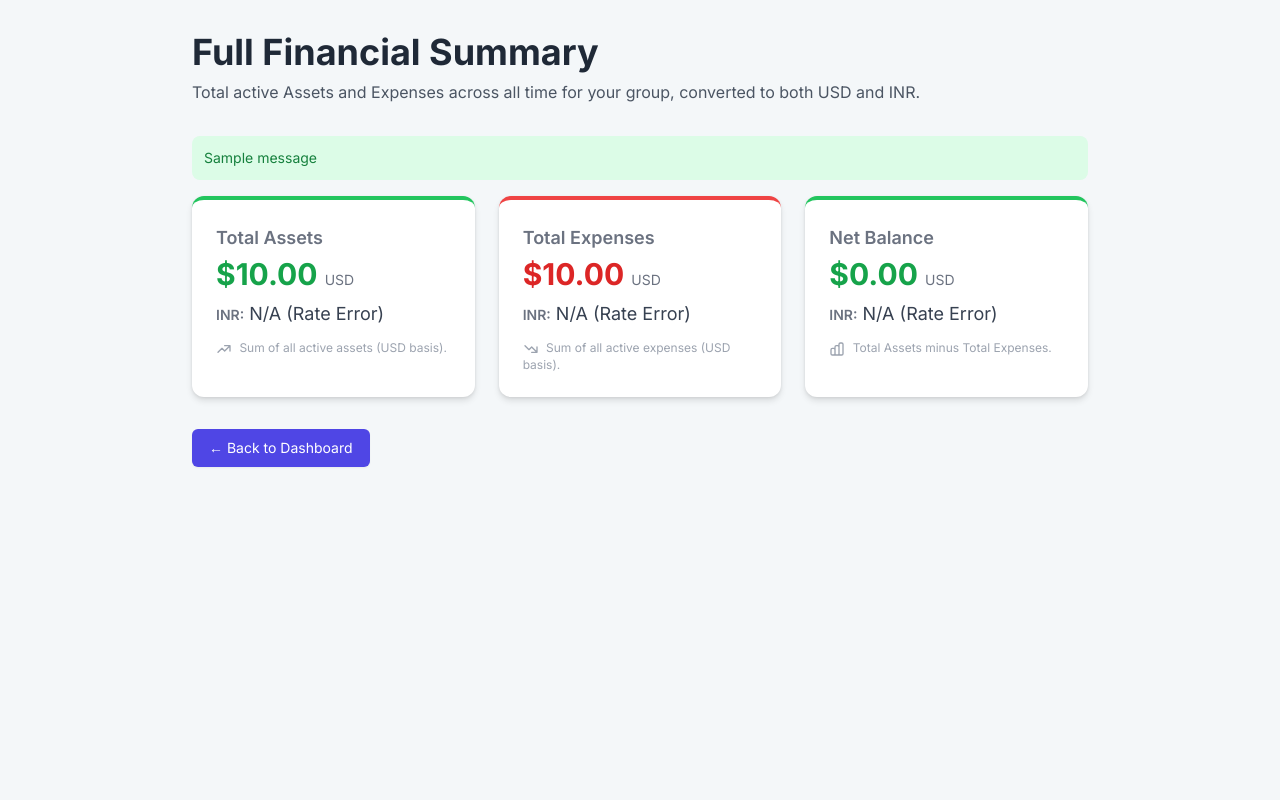
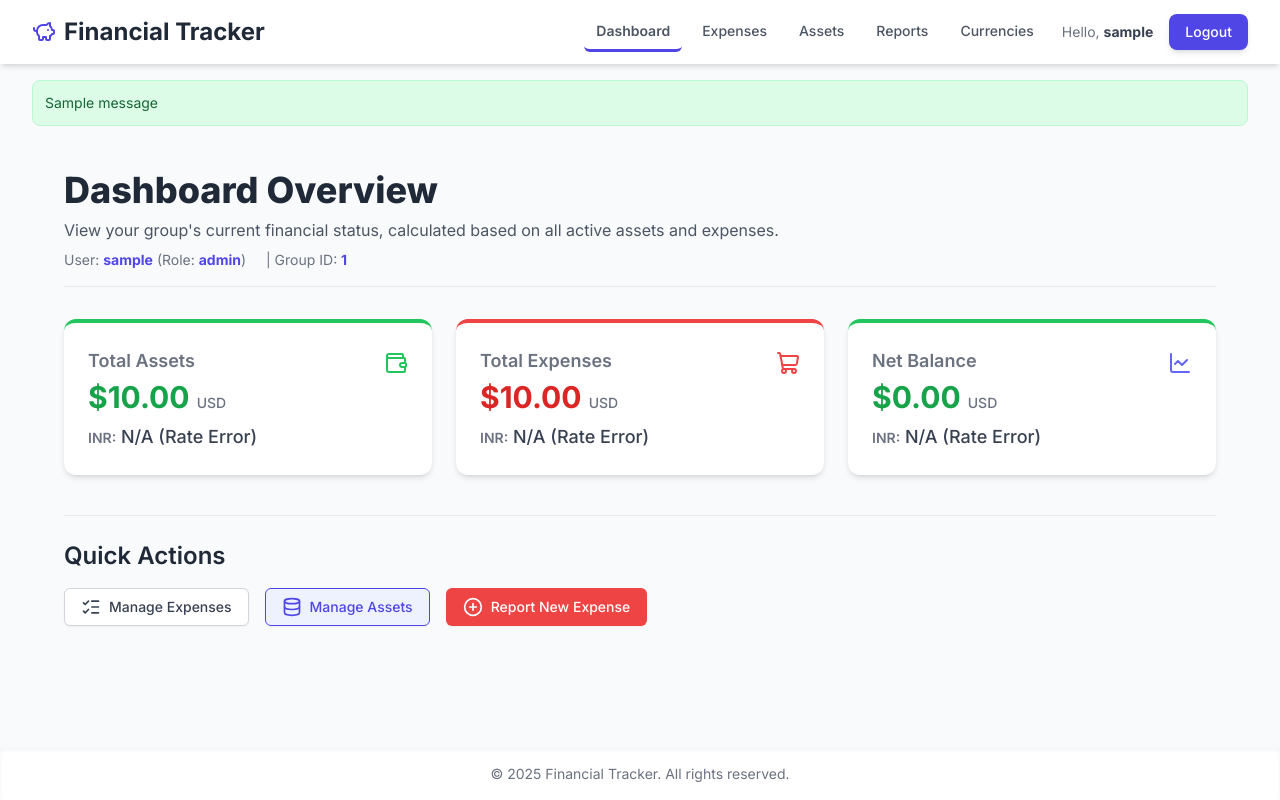
Before and after one commit to foyruser/Family-Financial-Dashboard, a Flask app: page / in a window 1280 px wide. Run offline with Flask 3, Linux system fonts and the light colour scheme; the visitor is signed in with stand-in values (Sample User, id 1); one stand-in notice (Sample message) is shown; a database or web service that is not in the repository returns one stand-in record (values such as "Sample title"); some libraries are stand-ins or nearby versions.

Commit message:
Update home.html

```diff
--- a/templates/home.html
+++ b/templates/home.html
@@ -1,49 +1,33 @@
-<!DOCTYPE html>
-<html lang="en">
-<head>
-    <meta charset="UTF-8">
-    <meta name="viewport" content="width=device-width, initial-scale=1.0">
-    <title>Full Financial Summary</title>
-    <script src="https://cdn.tailwindcss.com"></script>
-    <link href="https://fonts.googleapis.com/css2?family=Inter:wght@400;600;700&display=swap" rel="stylesheet">
-    <style>
-        body {
-            font-family: 'Inter', sans-serif;
-            background-color: #f4f7f9;
-        }
-        .summary-card {
-            box-shadow: 0 4px 6px rgba(0, 0, 0, 0.1), 0 1px 3px rgba(0, 0, 0, 0.08);
-            transition: transform 0.3s ease-in-out;
-        }
-        .summary-card:hover {
-            transform: translateY(-2px);
-        }
-    </style>
-</head>
-<body class="p-4 md:p-8">
-    <div class="max-w-4xl mx-auto">
-        <header class="mb-8">
-            <h1 class="text-4xl font-extrabold text-gray-800 mb-2">Full Financial Summary</h1>
-            <p class="text-gray-600">Total active Assets and Expenses across all time for your group, converted to both USD and INR.</p>
+{% extends "base.html" %}
+
+{% block title %}Dashboard | Finance Tracker{% endblock %}
+
+{% block content %}
+<div class="max-w-6xl mx-auto">
+    <header class="mb-8 border-b pb-4">
+        <h1 class="text-4xl font-extrabold text-gray-800 mb-2">Dashboard Overview</h1>
+        <p class="text-gray-600">
+            View your group's current financial status, calculated based on all active assets and expenses.
+        </p>
+        <div class="mt-2 text-sm text-gray-500">
+            <span>User: <strong class="text-indigo-600">{{ g.user_name if g.user_name else 'N/A' }}</strong> (Role: <strong class="text-indigo-600">{{ g.user_role }}</strong>)</span>
+            {% if g.group_id %}
+                <span class="ml-4">| Group ID: <strong class="text-indigo-600">{{ g.group_id }}</strong></span>
+            {% else %}
+                <span class="ml-4">| Group: <strong class="text-orange-500">None Assigned</strong></span>
+            {% endif %}
+        </div>
     </header>
 
-        {% with messages = get_flashed_messages(with_categories=true) %}
-            {% if messages %}
-                <div class="mb-4">
-                    {% for category, message in messages %}
-                        <div class="p-3 mb-2 rounded-lg text-sm {% if category == 'error' %}bg-red-100 text-red-700{% elif category == 'success' %}bg-green-100 text-green-700{% else %}bg-blue-100 text-blue-700{% endif %}" role="alert">
-                            {{ message }}
-                        </div>
-                    {% endfor %}
-                </div>
-            {% endif %}
-        {% endwith %}
-
+    <!-- FINANCIAL SUMMARY CARDS -->
     <div class="grid grid-cols-1 md:grid-cols-3 gap-6">
 
         <!-- Total Assets Card -->
-            <div class="summary-card bg-white p-6 rounded-xl border-t-4 border-green-500">
+        <div class="card p-6 border-t-4 border-green-500">
+            <div class="flex items-center justify-between">
                 <p class="text-lg font-semibold text-gray-500 mb-1">Total Assets</p>
+                <i data-lucide="wallet" class="w-6 h-6 text-green-500"></i>
+            </div>
             <p class="text-3xl font-bold text-green-600">
                 ${{ "%.2f" | format(summary.total_assets_usd) }} <span class="text-sm font-medium text-gray-500">USD</span>
             </p>
@@ -54,17 +38,14 @@
                     <span class="text-sm font-semibold text-gray-500">INR:</span> N/A (Rate Error)
                 {% endif %}
             </p>
-                <div class="text-xs text-gray-400 mt-3">
-                    <svg xmlns="http://www.w3.org/2000/svg" class="h-4 w-4 inline mr-1" fill="none" viewBox="0 0 24 24" stroke="currentColor" stroke-width="2">
-                      <path stroke-linecap="round" stroke-linejoin="round" d="M13 7h8m0 0v8m0-8l-8 8-4-4-6 6" />
-                    </svg>
-                    Sum of all active assets (USD basis).
-                </div>
         </div>
 
         <!-- Total Expenses Card -->
-            <div class="summary-card bg-white p-6 rounded-xl border-t-4 border-red-500">
+        <div class="card p-6 border-t-4 border-red-500">
+            <div class="flex items-center justify-between">
                 <p class="text-lg font-semibold text-gray-500 mb-1">Total Expenses</p>
+                 <i data-lucide="shopping-cart" class="w-6 h-6 text-red-500"></i>
+            </div>
             <p class="text-3xl font-bold text-red-600">
                 ${{ "%.2f" | format(summary.total_expenses_usd) }} <span class="text-sm font-medium text-gray-500">USD</span>
             </p>
@@ -75,19 +56,16 @@
                     <span class="text-sm font-semibold text-gray-500">INR:</span> N/A (Rate Error)
                 {% endif %}
             </p>
-                <div class="text-xs text-gray-400 mt-3">
-                    <svg xmlns="http://www.w3.org/2000/svg" class="h-4 w-4 inline mr-1" fill="none" viewBox="0 0 24 24" stroke="currentColor" stroke-width="2">
-                      <path stroke-linecap="round" stroke-linejoin="round" d="M13 17h8m0 0V9m0 8l-8-8-4 4-6-6" />
-                    </svg>
-                    Sum of all active expenses (USD basis).
-                </div>
         </div>
 
         <!-- Net Balance Card -->
         {% set net_color = 'green-600' if summary.net_balance_usd >= 0 else 'red-600' %}
         {% set net_border = 'green-500' if summary.net_balance_usd >= 0 else 'red-500' %}
-            <div class="summary-card bg-white p-6 rounded-xl border-t-4 border-{{ net_border }}">
+        <div class="card p-6 border-t-4 border-{{ net_border }}">
+            <div class="flex items-center justify-between">
                 <p class="text-lg font-semibold text-gray-500 mb-1">Net Balance</p>
+                <i data-lucide="line-chart" class="w-6 h-6 text-indigo-500"></i>
+            </div>
             <p class="text-3xl font-bold text-{{ net_color }}">
                 ${{ "%.2f" | format(summary.net_balance_usd) }} <span class="text-sm font-medium text-gray-500">USD</span>
             </p>
@@ -98,23 +76,27 @@
                     <span class="text-sm font-semibold text-gray-500">INR:</span> N/A (Rate Error)
                 {% endif %}
             </p>
-                <div class="text-xs text-gray-400 mt-3">
-                    <svg xmlns="http://www.w3.org/2000/svg" class="h-4 w-4 inline mr-1" fill="none" viewBox="0 0 24 24" stroke="currentColor" stroke-width="2">
-                      <path stroke-linecap="round" stroke-linejoin="round" d="M9 19v-6a2 2 0 00-2-2H5a2 2 0 00-2 2v6a2 2 0 002 2h2a2 2 0 002-2zm0 0V9a2 2 0 012-2h2a2 2 0 012 2v10m-6 0a2 2 0 002 2h2a2 2 0 002-2m0 0V5a2 2 0 012-2h2a2 2 0 012 2v14a2 2 0 01-2 2h-2a2 2 0 01-2-2z" />
-                    </svg>
-                    Total Assets minus Total Expenses.
-                </div>
         </div>
 
     </div>
+    <!-- END FINANCIAL SUMMARY CARDS -->
 
-        <div class="mt-8">
-            <!-- Assumes an 'index' route exists for the main dashboard -->
-            <a href="{{ url_for('home') }}" class="inline-flex items-center px-4 py-2 border border-transparent text-sm font-medium rounded-md shadow-sm text-white bg-indigo-600 hover:bg-indigo-700 focus:outline-none focus:ring-2 focus:ring-offset-2 focus:ring-indigo-500 transition duration-150 ease-in-out">
-                &larr; Back to Dashboard
+    <div class="mt-10 pt-6 border-t border-gray-200">
+        <h2 class="text-2xl font-semibold text-gray-800 mb-4">Quick Actions</h2>
+        <div class="flex flex-wrap gap-4">
+            <a href="{{ url_for('expenses') }}" class="inline-flex items-center px-4 py-2 border border-gray-300 text-sm font-medium rounded-md shadow-sm text-gray-700 bg-white hover:bg-gray-50 transition duration-150 ease-in-out">
+                <i data-lucide="list-checks" class="h-5 w-5 mr-2"></i>
+                Manage Expenses
+            </a>
+            <a href="{{ url_for('assets') }}" class="inline-flex items-center px-4 py-2 border border-indigo-600 text-sm font-medium rounded-md shadow-sm text-indigo-600 bg-indigo-50 hover:bg-indigo-100 transition duration-150 ease-in-out">
+                <i data-lucide="database" class="h-5 w-5 mr-2"></i>
+                Manage Assets
+            </a>
+            <a href="{{ url_for('add_expense') }}" class="inline-flex items-center px-4 py-2 border border-transparent text-sm font-medium rounded-md shadow-sm text-white bg-red-500 hover:bg-red-600 transition duration-150 ease-in-out">
+                <i data-lucide="plus-circle" class="h-5 w-5 mr-2"></i>
+                Report New Expense
             </a>
         </div>
-
     </div>
-</body>
-</html>
+</div>
+{% endblock %}
```
Lines whose indentation alone changed are shown as unchanged.
